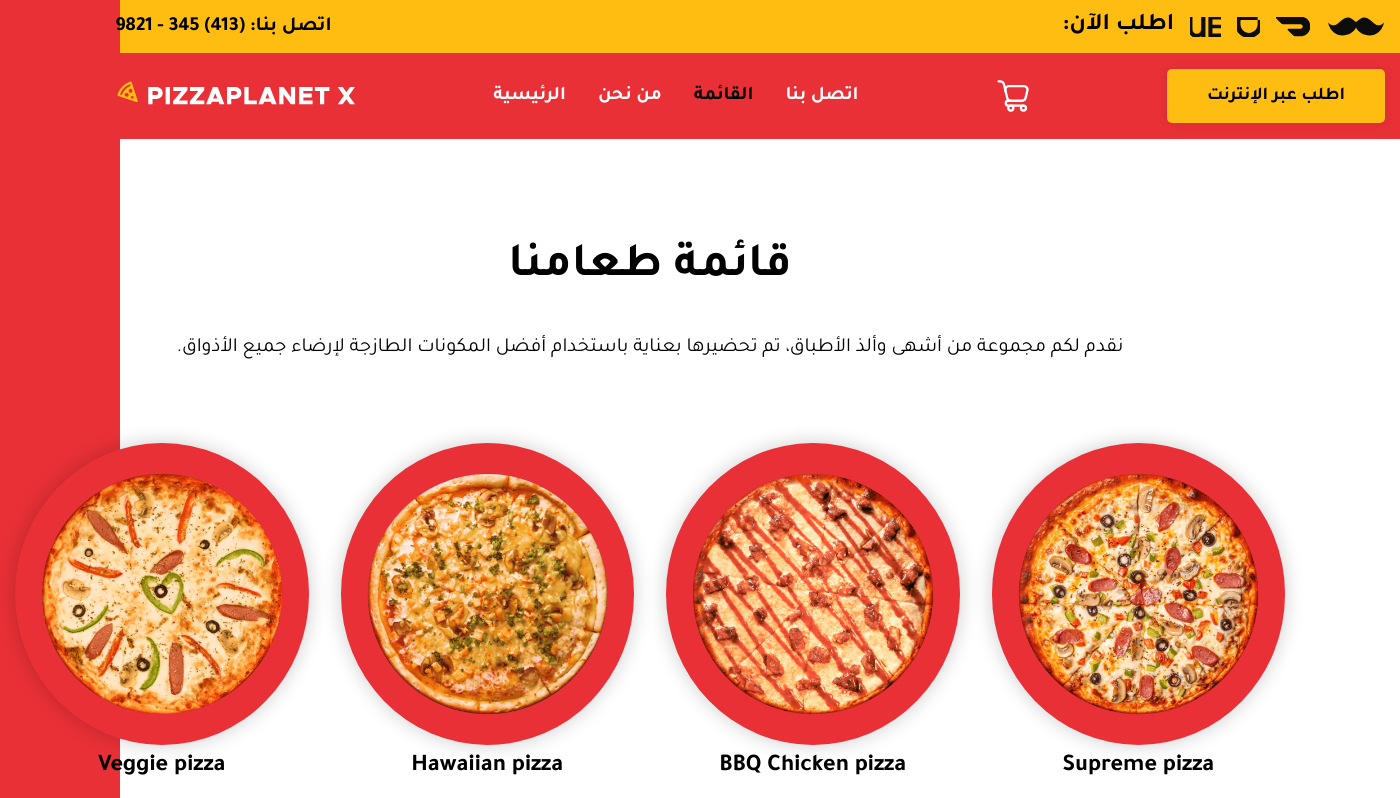
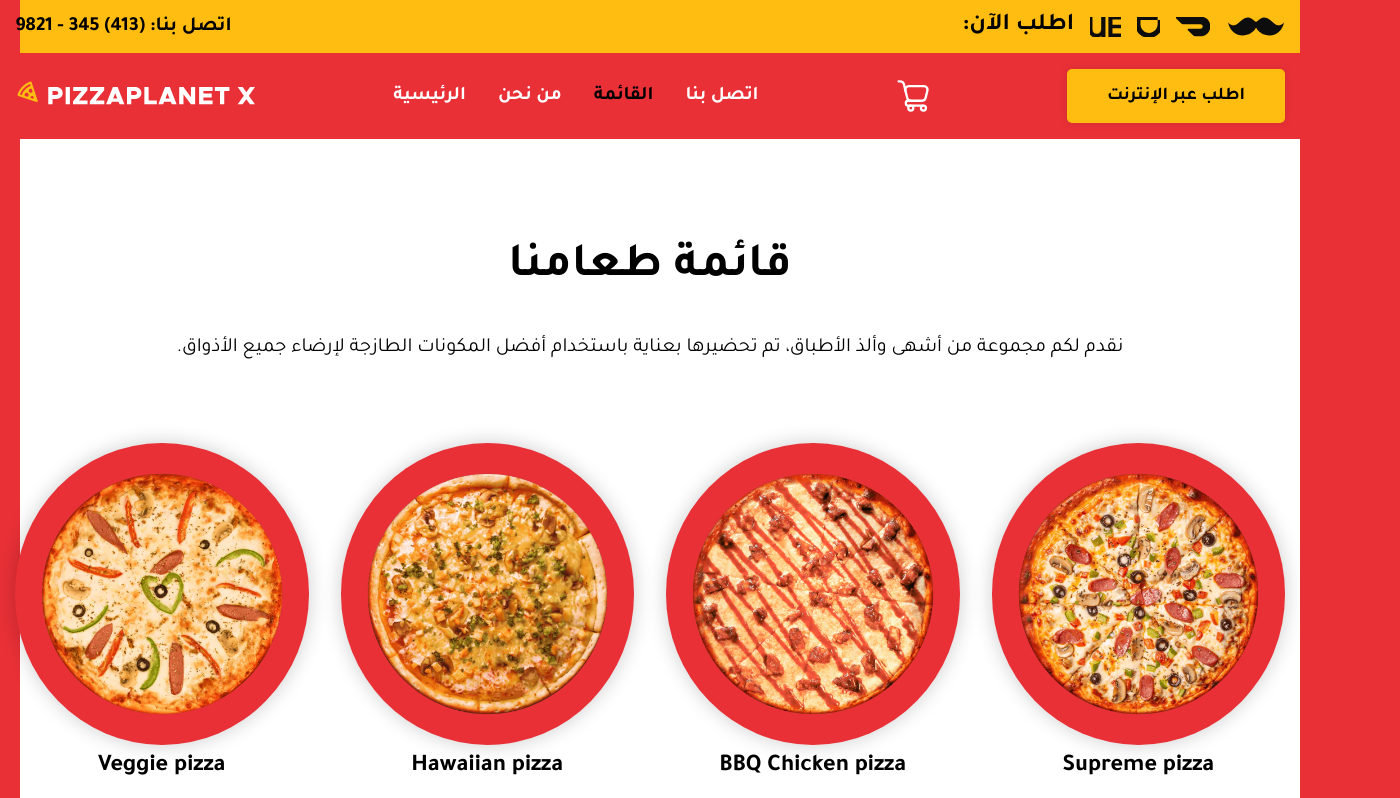
Before and after one commit to Mohda24/Pizza-Planet-Website, a React (Vite) app: page /menu in a window 1280 px wide. Shown: the top 798 px of the page, 1400 px wide, since content can reach past the window. Built offline with nearby package versions, Linux system fonts and the light colour scheme; a web font is replaced by a local one.

Commit message:
i will fix some problem

```diff
--- a/src/Components/Pages/Home/SectionTasting/SectionTasting.module.scss
+++ b/src/Components/Pages/Home/SectionTasting/SectionTasting.module.scss
@@ -94,6 +94,11 @@
         justify-content: center;
         margin: 1.25rem 0;
 
+        @include small{
+            flex-direction: column;
+            gap: .625rem;
+        }
+
         &>button{
             @include medium{
                 font-size: 1rem;
--- a/src/Components/Pages/Menu/OurFood/OurFood.module.scss
+++ b/src/Components/Pages/Menu/OurFood/OurFood.module.scss
@@ -2,7 +2,7 @@
 
 .OurFoodSection{
     background-color: white;
-    padding: var(--Section-Padding);
+    padding: var(--Section-Padding) 0;
     color: black;
     text-align: center;
 }
```
